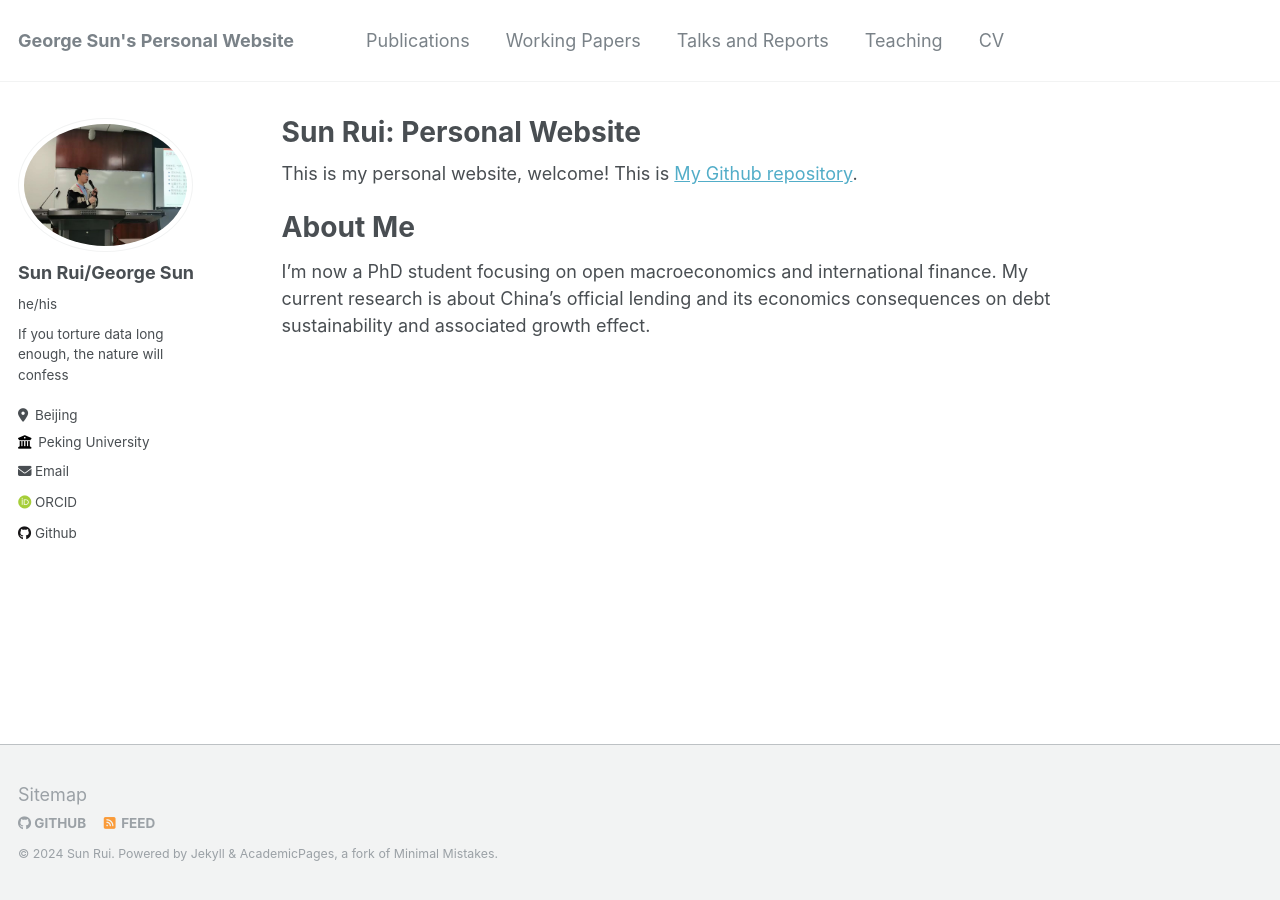
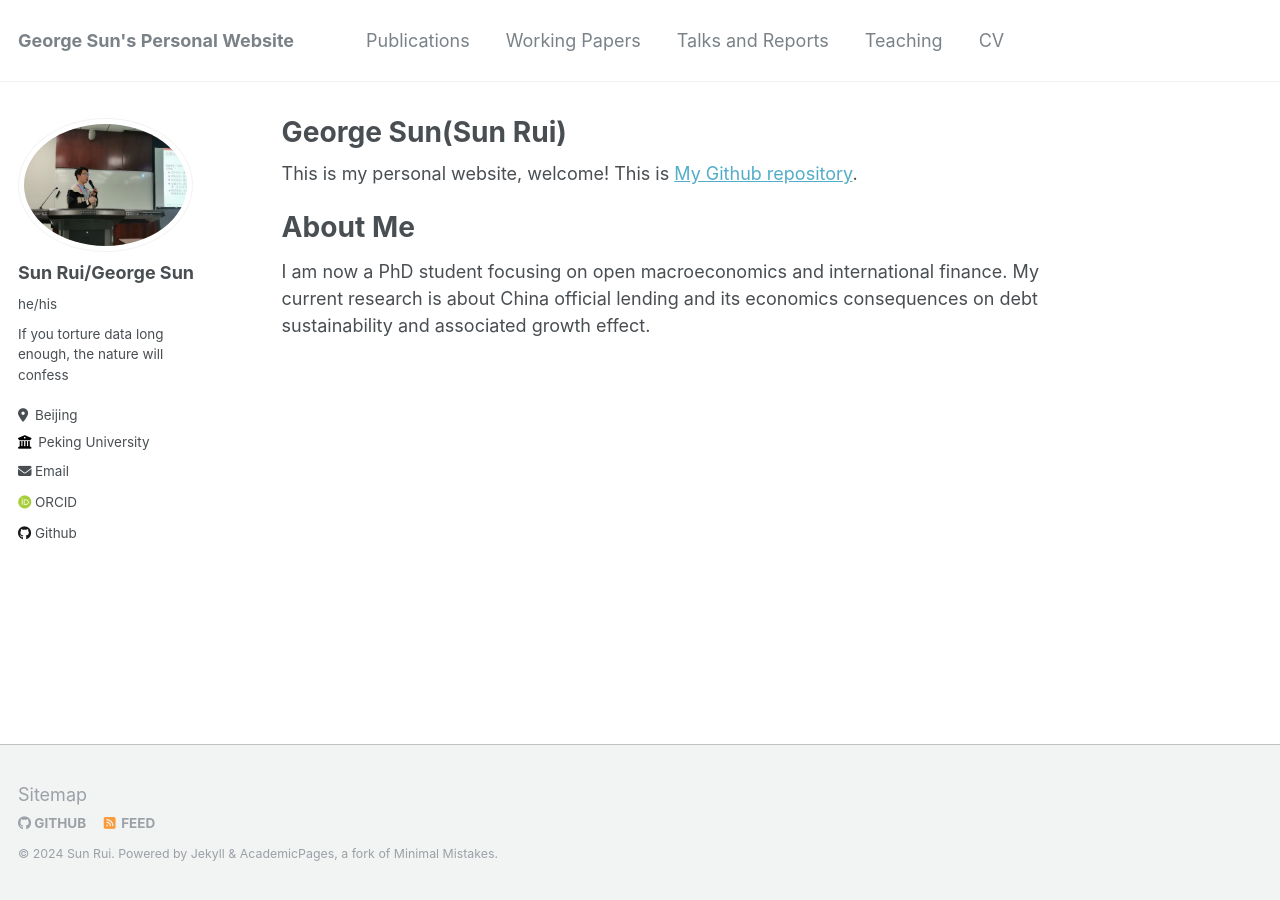
Before and after one commit to George-Sun-ECON/George-Sun-ECON.github.io, a Jekyll site: the page built from _pages/about.md, in a window 1280 px wide. Built offline with Jekyll 4.4.1, drawn with Linux system fonts in a browser that asks for light colours; some web fonts are replaced.

Commit message:
Update about.md

```diff
--- a/_pages/about.md
+++ b/_pages/about.md
@@ -1,6 +1,6 @@
 ---
 permalink: /
-title: "Sun Rui: Personal Website"
+title: "George Sun(Sun Rui)"
 author_profile: true
 redirect_from:
   - /about/
@@ -11,4 +11,4 @@ This is my personal website, welcome! This is [My Github repository](https://git
 
 About Me
 ======
-I'm now a PhD student focusing on open macroeconomics and international finance. My current research is about China's official lending and its economics consequences on debt sustainability and associated growth effect.
+I am now a PhD student focusing on open macroeconomics and international finance. My current research is about China official lending and its economics consequences on debt sustainability and associated growth effect.
```
